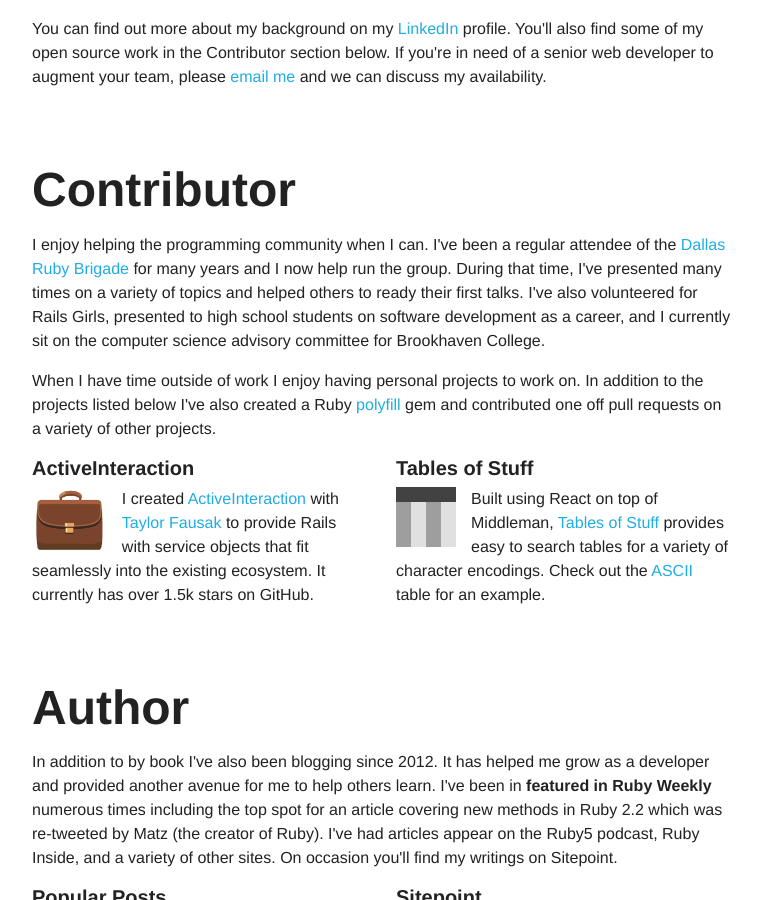
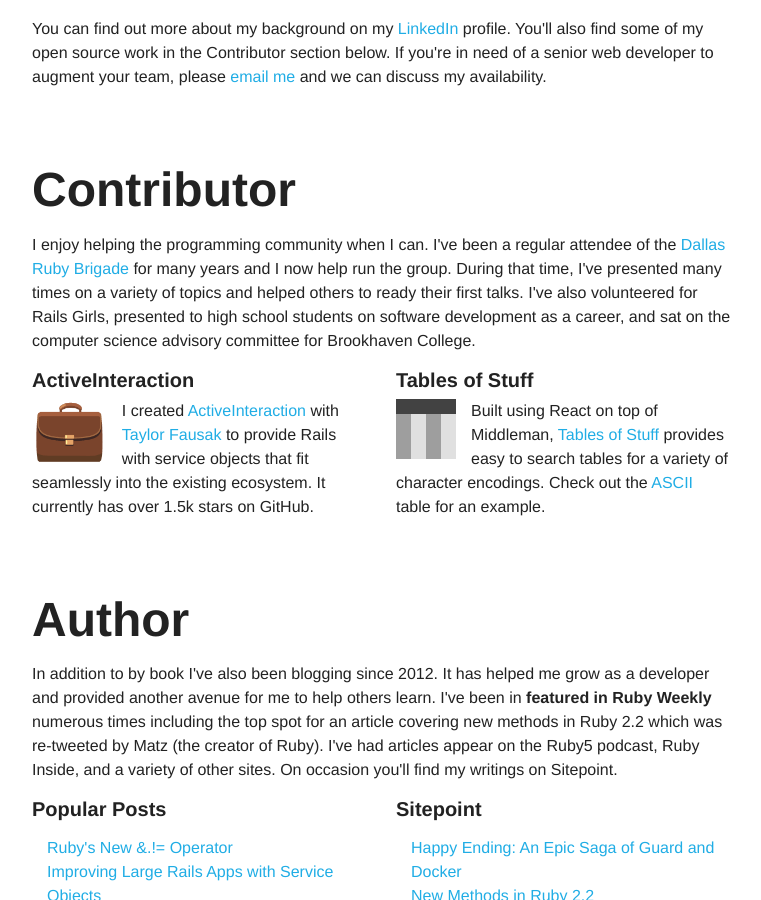
Before and after one commit to AaronLasseigne/aaronlasseigne.github.com, a Jekyll site: the page built from index.html, in a window 1280 px wide and 900 px high, scrolled down 866 px. Shown: the whole window, without its empty margins (258-1019 px from the left). Built offline with Jekyll 4.4.1, drawn with Linux system fonts in a browser that asks for light colours.

Commit message:
update contributor section

```diff
--- a/index.html
+++ b/index.html
@@ -47,11 +47,7 @@
       I enjoy helping the programming community when I can.
       I've been a regular attendee of the <a href="http://www.dallasrb.org">Dallas Ruby Brigade</a> for many years and I now help run the group.
       During that time, I've presented many times on a variety of topics and helped others to ready their first talks.
-      I've also volunteered for Rails Girls, presented to high school students on software development as a career, and I currently sit on the computer science advisory committee for Brookhaven College.
-    </p>
-    <p>
-      When I have time outside of work I enjoy having personal projects to work on.
-      In addition to the projects listed below I've also created a Ruby <a href="https://github.com/AaronLasseigne/polyfill">polyfill</a> gem and contributed one off pull requests on a variety of other projects.
+      I've also volunteered for Rails Girls, presented to high school students on software development as a career, and sat on the computer science advisory committee for Brookhaven College.
     </p>
     <div class="sub-section">
       <div>
```
